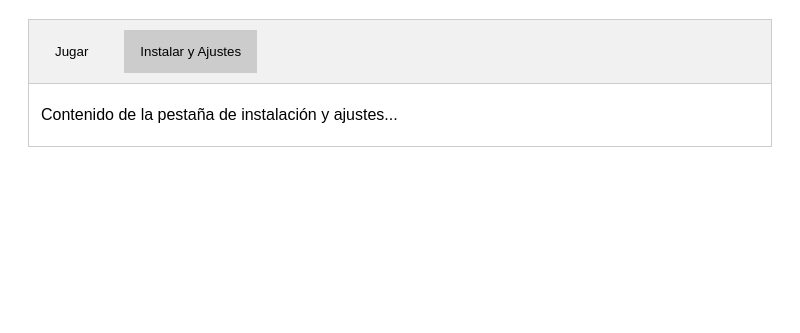
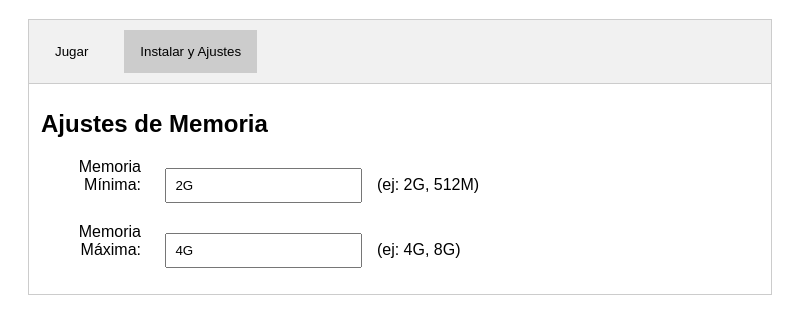
Before and after one commit to yalerooo/PorcosLauncher, an Electron app: page index.html in a window 800 px wide. Both pictures are taken after a click on the button "Instalar y Ajustes". Shown: the part 89-422 px from the top of the page. Drawn offline with Linux system fonts and the light colour scheme; no server answers.

Commit message:
settings memory

```diff
--- a/index.html
+++ b/index.html
@@ -34,9 +34,20 @@
             border: 1px solid #ccc;
             border-top: none;
         }
-        .tab-content.active { /* Mostrar contenido activo */
-          display: block;
+        .tab-content.active {
+            display: block;
         }
+        /* Estilos para los ajustes de memoria */
+        .memory-setting {
+            margin-bottom: 10px;
+        }
+         label {
+            display: inline-block;
+            width: 100px; /* Ancho fijo para las etiquetas */
+            text-align: right;
+            margin-right: 10px;
+        }
+
 
     </style>
 </head>
@@ -56,29 +67,35 @@
         <button onclick="launch()">Jugar!</button>
     </div>
 
-    <!-- Contenido del Tab "Instalar y Ajustes" (vacío por ahora) -->
+    <!-- Contenido del Tab "Instalar y Ajustes" -->
     <div id="settings" class="tab-content">
-        <p>Contenido de la pestaña de instalación y ajustes...</p>
+        <h2>Ajustes de Memoria</h2>
+        <div class="memory-setting">
+            <label for="minMemory">Memoria Mínima:</label>
+            <input type="text" id="minMemory" value="2G">  <span>(ej: 2G, 512M)</span>
+        </div>
+        <div class="memory-setting">
+            <label for="maxMemory">Memoria Máxima:</label>
+            <input type="text" id="maxMemory" value="4G">  <span>(ej: 4G, 8G)</span>
+        </div>
     </div>
-
 
     <div id="status"></div>
 
     <script>
-      // Función para cambiar de tab
+        // Función para cambiar de tab
         function openTab(evt, tabName) {
             let i, tabcontent, tabbuttons;
             tabcontent = document.getElementsByClassName("tab-content");
             for (i = 0; i < tabcontent.length; i++) {
-                tabcontent[i].classList.remove("active"); // Ocultar todos
+                tabcontent[i].classList.remove("active");
             }
             tabbuttons = document.getElementsByClassName("tab-button");
             for (i = 0; i < tabbuttons.length; i++) {
-              tabbuttons[i].classList.remove("active");
+                tabbuttons[i].classList.remove("active");
             }
-            document.getElementById(tabName).classList.add("active"); //Mostrar
+            document.getElementById(tabName).classList.add("active");
             evt.currentTarget.classList.add("active");
-
         }
 
         window.onload = async () => {
@@ -91,17 +108,21 @@
                 option.textContent = version.name;
                 select.appendChild(option);
             });
+
+            // Podrías cargar valores guardados aquí (localStorage, ipcRenderer)
         };
 
         async function launch() {
             const username = document.getElementById('username').value;
             const versionId = document.getElementById('versions').value;
+            const minMemory = document.getElementById('minMemory').value;  // Obtener valores
+            const maxMemory = document.getElementById('maxMemory').value;
 
             document.getElementById('status').textContent = 'Iniciando...';
 
             try {
-                const result = await window.api.launchGame({ username, versionId });
-                if(result.success){
+              const result =  await window.api.launchGame({ username, versionId, minMemory, maxMemory });
+               if(result.success){
                   document.getElementById('status').textContent = '¡Juego en ejecución!';
                 } else {
                   document.getElementById('status').textContent = `Error: ${result.error}`;
@@ -110,6 +131,7 @@
                 document.getElementById('status').textContent = `Error: ${error.message}`;
             }
         }
+
     </script>
 </body>
 </html>
```
Also changed, not shown: src/launcher.js (+5 -5 lines).
